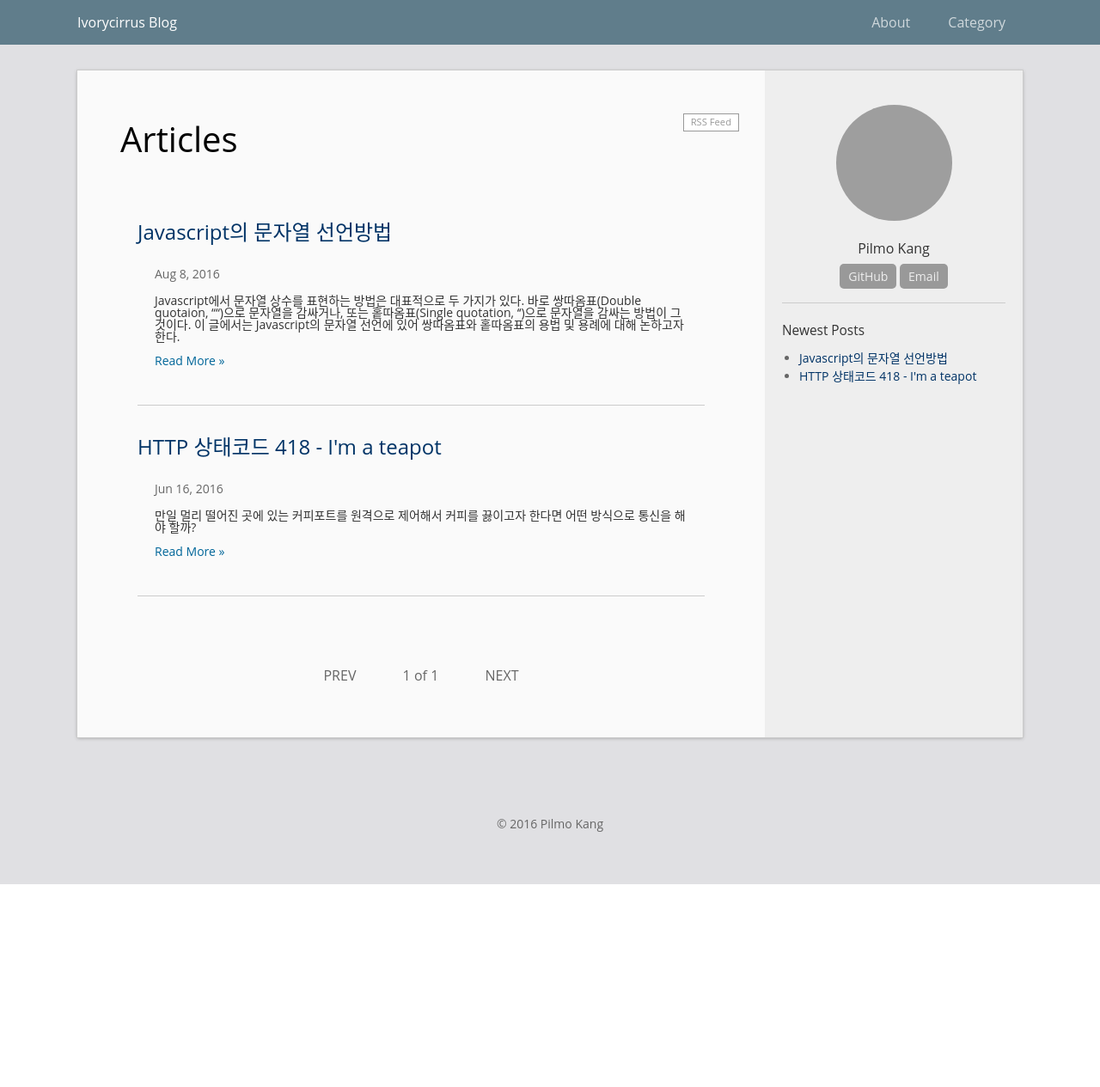
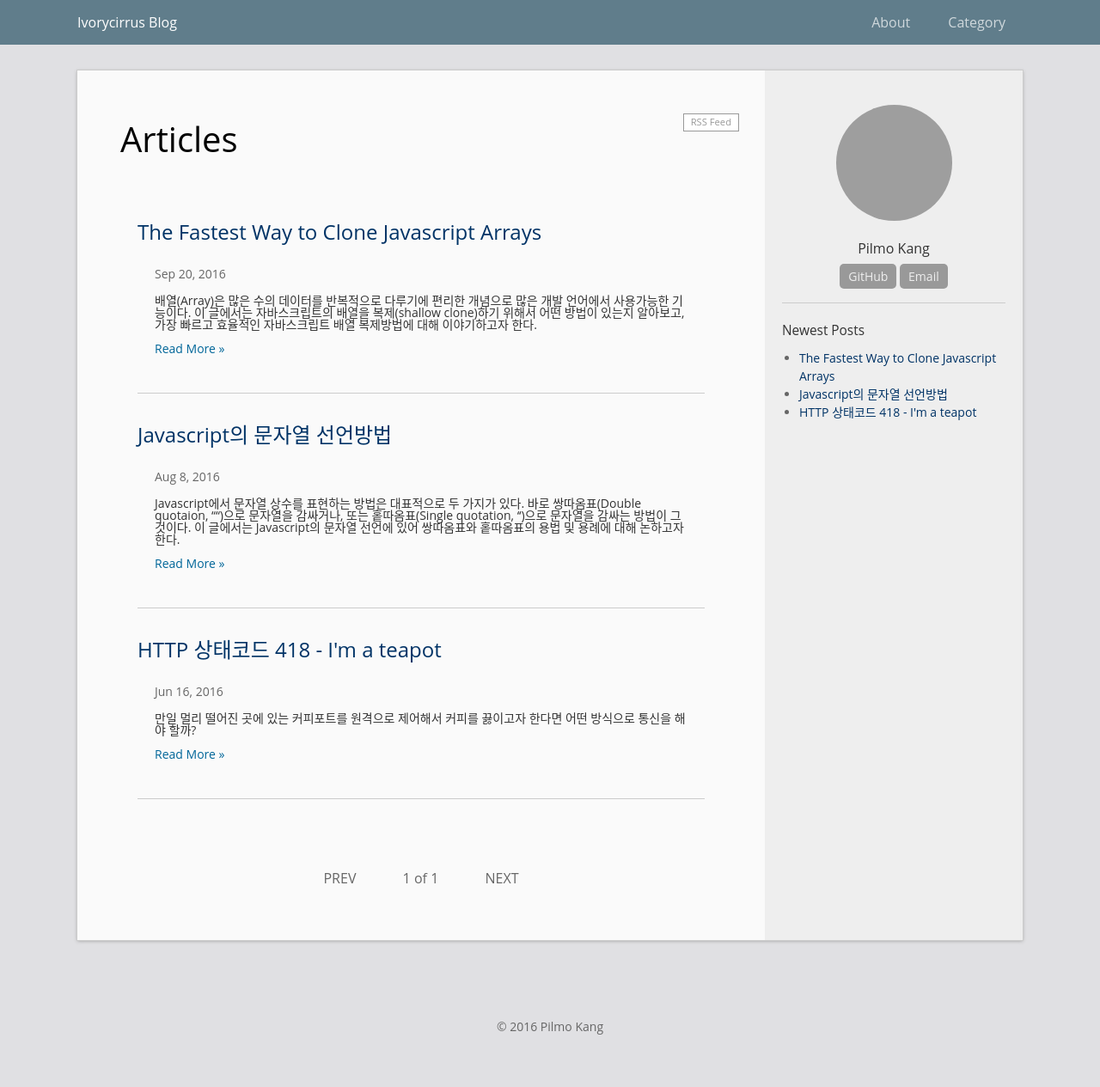
Before and after one commit to ivorycirrus/ivorycirrus.github.com, a Jekyll site: the page built from index.html, in a window 1280 px wide. Shown: the whole page at 86% size. Built offline with Jekyll 4.4.1, drawn with Linux system fonts in a browser that asks for light colours; the list of posts is cut into pages by our own code; before the commit the page ends 1029 px from its top, so only the background shows below that; some of the changed lines change nothing that is shown; grey boxes are pictures that could not be loaded.

Commit message:
post > js array clone 추가

````diff
--- a/_config.yml
+++ b/_config.yml
@@ -9,7 +9,7 @@ description: >
 # Your information
 email: ivorycirrus@gmail.com
 author: Pilmo Kang
-avatar: "https://ko.gravatar.com/userimage/41336920/31a3f926df0fc9c8643b29bd8010cdec.jpg?d=mm&size=135"
+avatar: "https://ko.gravatar.com/userimage/41336920/052b8db7b4a551e5f3c2d30466717261.jpeg?d=mm&size=135"
 profile: A curious programmer.
 #twitter_username: twitter_username
 github_username:  ivorycirrus
--- /dev/null
+++ b/_posts/2016-09-20-js-array.md
@@ -0,0 +1,253 @@
+---
+layout: post
+title:  "The Fastest Way to Clone Javascript Arrays"
+date:   2016-09-20 12:00
+categories: [javascript]
+permalink: /archivers/js-array
+---
+
+배열(Array)은 많은 수의 데이터를 반복적으로 다루기에 편리한 개념으로 많은 개발 언어에서 사용가능한 기능이다. 이 글에서는 자바스크립트의 배열을 복제(shallow clone)하기 위해서 어떤 방법이 있는지 알아보고, 가장 빠르고 효율적인 자바스크립트 배열 복제방법에 대해 이야기하고자 한다.
+
+## 1. 자바스크립트의 배열
+자바스크립트의 배열은 레퍼런스 객체이다. 배열 변수의 대입은 배열의 원소가 저장되어 있는 메모리의 주소값에 대한 정보만을 복사한 것으로 배열 안에 있는 실제 값의 복제가 이루어지지는 않는다. 자바스크립트의 배열을 복제하는 방법에는 아래와 같이 크게 두 가지 방법이 있다.
+
+* 자바스크립트 내장함수를 이용하는 방법
+* 새로운 배열을 선언하고, 원본 배열의 모든 원소를 순회하며 새로 생성한 배열에 값을 삽입하는 방법
+
+이어서 위 두 가지 방법의 자세한 구현 방법과 성능에 대해 이야기 해 보자.
+
+## 2. 내장함수를 이용한 배열의 복사
+
+자바스크립트의 내장함수 중에는(ES5 기준으로) 배열의 복사를 위한 함수가 존재하지는 않는다. 하지만, 일부 내장함수의 경우 출력되는 결과 값을 입력 파라메터와 다른 위치의 메모리에 값을 할당하여 반환하는 명령이 존재한다. 따라서 이러한 내장함수의 동작을 배열의 복제에 이용 할 수 있을 것이다.
+
+### 2.1 Array.slice
+Array객체의 prototype 함수인 slice는 본래 원본배열에서 원하는 갯수 만큼 원소를 잘라내는 기능을 제공한다. 그런데 원본 배열을 잘라 낼 위치를 배열의 시작지점으로 주면, 원본배열의 시작부터 끝까지를 잘라낸 값이라 판단하여 별도의 메모리 영역에 배열의 모든 값을 복제한 다음 이렇게 복제한 배열을 반환하게 된다. 이는 우리가 구현하고자 하는 배열의 복제에 해당하며, 많은 라이브러리에서 배열의 복제를 위해 이 방법을 이용하고 있다.
+
+slice함수를 이용한 배열의 복제는 다음과 같이 파라메터를 주지 않거나, 0을 파라메터로 하여 함수를 호출하면 된다.
+
+```javascript
+var origin = [1,2,3,4];
+var clone1 = origin.slice();
+var clone2 = origin.slice(0);
+```
+
+### 2.2 Array.concat
+Array객체의 prototype 함수인 concat은 원본 배열에 파라메터로 받은 배열을 붙여서 하나의 새로운 배열을 생성하는 기능을 제공한다. 이 때, 파라메터로 빈 배열객체를 전달하면 원본배열에 빈 배열을 합쳐서 원본배열과 같은데이터를 가진 새로운 객체를 반환하게 된다.
+
+concat 함수를 이용한 배열의 복제는 다음과 같이 할 수 있다.
+
+```javascript
+var origin = [1,2,3,4];
+var clone = origin.concat([]);
+```
+
+### 2.3 Serialize
+자바스크립트의 객체(JSON)를 다른 시스템으로 전송하기 위해 자바스크립트의 내장함수를 이용하여 문자열로 직렬화(Serialize) 하는 기능을 사용 할 수 있다. 이렇게 직렬화한 객체를 다시 파싱하면 원본과 동일한 값을 가진 객체로 생성 할 수 있어 객체의 복사에 활용 할 수 도 있다.
+
+```javascript
+var origin = [1,2,3,4];
+var clone = JSON.parse( JSON.stringify(origin) );
+```
+
+## 3. 배열을 순회와 배열 값 삽입
+배열을 순회하면서 값을 삽입하는 방법은 공통적으로 빈 배열 객체를 생성하고, 이 배열 객체의 각각의 위치에 원본 배열의 값을 일일히 대입하는 과정을 거친다.
+
+이 때, 동작 속도에 영향을 줄 수 있는 부분은 배열의 선언방법, 반복문을 이용한 배열의 순회방법, 배열에 값을 추가하는 방법을 들 수 있다.
+
+### 3.1 배열의 생성 방법
+자바스크립트의 배열 생성방법은, Array 객체의 생성자를 명시적으로 호출하는 방법과 리터럴(Literal) 방식으로 배열을 선언하는 방법을 들 수 있다.
+
+Array객체를 이용하는 방법은 new 키워드를 이용하여 Array객체의 생성자를 명시적으로 호출하는 방법이며, 이때 파라메터로 배열의 크기를 지정하거나 초기 배열의 원소를 입력 할 수 있다. 리터럴 방식을 이용한 배열의 선언은 배열의 선언과 동시에 값을 바로 할당 할 수 있도록 배열의 원소를 포함하는 값의 목록을 ```[]```으로 감싸서 표현하는 방식이다. 일반적으로 배열의 생성은 성능 및 객체의 프로토타입 활용측면에서 리터럴 방식을 사용하는것을 추천하며, 이와 관련된 이야기는[여기 링크의 글](http://stackoverflow.com/questions/885156/whats-wrong-with-var-x-new-array)을 참고 하도록 하자.
+
+```javascript
+// Using constructor of Array object
+var arr1 = new Array (3);
+var arr2 = new Array (1,2,3);
+
+// Using literal way
+var arr3 = [1,2,3];
+```
+
+위의 예와 같이 자바스크립트의 배열을 생성 할 수 있다. 이 때 arr1은 배열의 크기만을 가진 ```[undefined, undefined, undefined]```의 값을 가진 배열을 생성하며, arr2와 arr3는 파라메터로 주어진 값을 배열의 원소로 구성하여 ```[1,2,3]```의 값으로 초리과된 배열 객체를 생성하게 된다.
+
+### 3.2 반복문을 이용한 배열의 순회 방법
+반복문을 이용하여 배열의 모든 값을 순회하는 방법은 여러가지가 있지만, 여기에서는 다음 4가지 방법을 소개 하고자 한다.
+
+* for 구문과 배열의 인덱스를 이용한 순차 접근
+* while 구문과 배열의 인덱스를 이용한 순차 접근
+* for-in 구문을 이용한 인덱스 획득 및 원소 조회
+* Array 객체의 프로토타입 함수인 forEach 함수를 이용한 배열 순회
+
+위에 열거한 각각의 방법에 대해 ```[1,2,3,4]```의 값을 가진 배열의 모든 원소를 출력하는 예제는 다음과 같다.
+
+```javascript
+var arr = [1,2,3,4];
+
+// for 구문과 배열의 인덱스를 이용한 순차 접근
+var inx = 0;
+for(inx = 0 ; inx < arr.length ; inx++ ){
+    console.log(arr[inx]);
+}
+
+// while 구문과 배열의 인덱스를 이용한 순차 접근
+var inx = arr.length;
+while(inx--){
+    console.log(arr[inx]);
+}
+
+// for-in 구문을 이용한 인덱스 획득 및 원소 조회
+var inx = 0;
+for(inx in arr){
+    console.log(arr[inx]);
+}
+
+// Array 객체의 프로토타입 함수인 forEach 함수를 이용한 배열 순회
+arr.forEach(function(element, inx){
+    console.log(element);
+});
+```
+
+### 3.3 배열에 값을 추가하는 방법
+자바스크립트의 배열에 값을 추가하는 방법은 일반적으로 다음 3가지 방법이 사용 가능하다.
+
+* 배열의 인덱스로 배열의 원소에 접근하여 직접 값을 대입하는 방법
+* Array.push() 함수를 이용하여 배열의 뒤에 값을 추가하는 방법
+* Array.unshift() 함수를 이용하여 배열의 앞에 값을 추가하는 방법
+
+이 방법을 활용한 예제 코드는 아래와 같다.
+
+```javascript
+var arr = [];
+
+// set value for using array index
+arr[0] = 1;
+
+// add value at the last of array
+arr.push(2);
+
+// add value at the first of array
+arr.unshift(3);
+```
+
+## 4. 복사 속도 테스트
+
+### 4.1 배열복사 속도 테스트
+다음과 같이 배열을 복사하는 방법에 대한 속도 테스트를 진행했으며, 테스트에 사용된 시스템 환경은 다음과 같다.
+
+> - H/W : MacBook Pro (Retina, 13-inch, Late 2013) , i5 , 8G ram<br/>
+> - OS : OSX El Capitan 10.11.6<br/>
+> - Tool : node.js v4.2.5
+
+테스트에 사용한 배열은 10만개의 숫자를 원소로 하는 배열 객체를 미리 선언해서 모든 테스트에 공통으로 사용했다. 이 배열을 앞서 소개한 각각의 방법으로 복사를 수행하여 소요된 시간을 측정하며, 이 때 각각의 방법에 대해 10번씩 복사를 수행하여 평균 낸 값을 화면에 출력하도록 했다.
+
+배열의 원소를 순회하면서 값을 복사하는 방법은 그 구성상 배열의 생성 및 순회, 배열에 값을 추가하는 방법이 각각 독립적으로 결과에 영향을 줄 수 있으므로 각각의 경우를 조합하여 동작 성능을 측정하는 코드를 작성했다. 전체 테스트에 대한 코드는 [여기 Gist Link](https://gist.github.com/ivorycirrus/8831875b9331d938311f7682500c7002)를 참고하자.
+
+### 4.2 속도 테스트 결과
+아래는 앞서 소개한 모든 방법에 대해 테스트를 수행 한 결과이다.
+
+테스트 결과를 종합적으로 볼 때, 주목할 만한 결과를 정리하면 다음과 같다.
+
+* 원본배열과 같은 크기의 배열을 미리 생성 한 후 배열의 인덱스로 접근하여 값을 대입하는 방법이 빈 배열객체 생성 후 Array.push() 함수로 값을 추가하는 방법에 비해 빠르다. (copyPushForIndexCount:1.8ms vs copyIndexForIndexCountFixedInit:0.2ms)
+* 배열의 순회 속도는 '인덱스를 이용한 접근'이 가장 빠르며 'Array.forEach() 를 이용한 접근', 'for-in 구문의 활용' 순으로 빠른 동작속도를 보인다.
+* for 문의 인덱스를 이용한 방법과 while 문의 인덱스를 이용한 방법은 그 동작 속도가 비슷하다.
+* Array.unshift()는 Array.push()에 비해 동작속도가 매우 느리다.
+* 자바스크립트 내장함수인 Array.slice()및 Array.concat()의 객체 복사 속도가 빠른 편이다..
+
+```
+========================================================
+Copying array - size : 100000 / sampling count : 10
+--------------------------------------------------------
+copyPushForIndexCount : 1.8ms
+copyPushForIn : 43.2ms
+copyPushArrayForeach : 3ms
+copyPushForIndexCountFixedInit : 5.6ms
+copyPushForInFixedInit : 45.4ms
+copyPushArrayForeachFixedInit : 4.9ms
+copyUnshiftForIndexCount : 1943.9ms
+copyUnshiftForIn : 1983.5ms
+copyUnshiftArrayForeach : 1934.8ms
+copyUnshiftForIndexCountFixedInit : 17118.9ms
+copyUnshiftForInFixedInit : 26391.2ms
+copyUnshiftArrayForeachFixedInit : 26395.6ms
+copyIndexForIndexCount : 2ms
+copyIndexForIn : 54.9ms
+copyIndexArrayForeach : 2.2ms
+copyIndexForIndexCountFixedInit : 0.2ms
+copyIndexForInFixedInit : 47.1ms
+copyIndexArrayForeachFixedInit : 1.9ms
+copyIndexWhileIndexCount : 7.5ms
+copyIndexWhileIndexCountFixedInit : 0.4ms
+copySlice : 0.2ms
+copySliceZero : 0.2ms
+copyConcat : 0.1ms
+copyJSON : 4.7ms
+========================================================
+```
+
+위 결과중 1ms 미만의 동작속도를 보이는 값은 수행시간이 매우 짧은 관계로 자바스크립트 동작 이외의 다른 요소로 인안 오차 발생의 가능성이 있을 수 있다. 이에 빠른 속도를 보인 5가지 방법을 대상으로 1000만개의 원소를 가진 배열을 복사하는 테스트를 다시 수행했다.
+
+수행 결과 고정길이로 배열을 선언하고 인덱스를 이용하여 값을 일일히 복사하는 방법이 자바스크립트의 내장함수들을 이용하는 방법에 비해 확연히 빠른 동작속도를 보인다는 것을 알 수 있었다. 그리고 For 구문과 While구문을 비교하면 For구문이 다소 빠른 속도를 보이는 것을 볼 수 있는데, 이는 While구문을 이용한 방법의 경우 복사한 배열의 순서를 맞추기 위해 Array.reverse()함수를 호출하는 것 때문에 수행시간이 증가 한 것으로 판단된다.
+
+```
+========================================================
+Copying array - size : 10000000 / sampling count : 10
+--------------------------------------------------------
+copyIndexForIndexCountFixedInit : 16.2ms
+copyIndexWhileIndexCountFixedInit : 18.2ms
+copySlice : 49.6ms
+copySliceZero : 49.2ms
+copyConcat : 49.3ms
+========================================================
+```
+
+
+## 5. 결론
+지금까지 자바스크립트의 배열을 복사하는 방법에 대해 알아보고 어떤 방법이 빠르게 동작하는지 테스트 해 보았다. 앞서 소개한 내용을 바탕으로 자바스크립트 개발시 배열을 복사하는 방법으로 다음 두 가지 방법을 추천한다.
+
+### 5.1 빠른 동작 속도를 요구하는 시스템
+빠른 동작속도를 요구하는 시스템에서는 고정길이의 배열을 선언하고 배열의 인덱스 순회하며 값을 대입하는 방법의 복사를 추천한다. 단순 자바스크립트 객체의 값의 대입을 이용한 방법이므로, 시스템의 메모리 구조 및 자바스크립트 컴파일러의 최적화 방향에 따라 성능 차이가 있을 수 있으므로 적용에 앞서 각 시스템별 성능 테스트가 필요 할 수 있다.
+
+```javascript
+function copyArray(originArray){
+  var index = 0,
+        targetSize = originArray.length,
+        targetArray = new Array(targetSize);
+
+    for(index = 0 ; index < targetSize ; index++) {
+      targetArray[index] = originArray[index];
+    }
+
+    return targetArray;
+}
+```
+
+### 5.2 간결한 코드를 필요로하는 시스템
+자바스크립트의 내장함수인 Array.slice()는 한줄로 표현하는 자바스크립트 객체 복사 방법 중 굉장히 짧고 간편한 편이고 그 동작속도 또한 느리지 않은 편이다. 따라서 배열의 크기가 크지 않고, 간결한 코드로 구현을 하고자 하는 경우 Array.slice()는 굉장히 합리적인 선태이 될 수 있다.
+
+```javascript
+function copyArray(originArray){
+  return originArray?originArray.slice():null;
+}
+```
+
+일례로 자바스크립트의 객체 조작을 위해 많이 사용하는 라이브러리인 [underscore.js](http://underscorejs.org/)의 객체 복사 함수인 ```_.clone()``` 에서도 복사할 객체가 배열일 경우 Array.clone()함수를 이용하고 있다.
+
+```javascript
+// Ref. URL : https://github.com/jashkenas/underscore/blob/master/underscore.js
+// Create a (shallow-cloned) duplicate of an object.
+_.clone = function(obj) {
+    if (!_.isObject(obj)) return obj;
+    return _.isArray(obj) ? obj.slice() : _.extend({}, obj);
+};
+```
+
+## 6. 마치며
+앞서 소개한 자바스크립트의 배열을 복사하는 방법은 많은 양의 자료가 담긴 배열을 다루는데 좋은 참고자료가 될 것이라 예상한다. 하지만 배열안의 원소가 객체/함수/배열 등에 대해서는 앞서 소개한 방법 가운데 JSON으로 직렬화 하는 방법을 제외하고는 깊은 복사를 수행하지 않는다. 즉 배열은 복사 했지만, 복사한 값이 이전 배열에 담겨있는 원소의 참조값일 수 있다. 따라서 기본형(primitive)변수 이외의 참조형(referential)변수를 포함하는 배열의 경우 깊은 복사를 수행하고자 할 경우 추가적인 처리를 고민해야 할 것이다.
+
+이러한 깊은 복사에 대한 예로 [jQuery](https://jquery.com/)의 ```jQuery.extend()```함수에서는 배열 또는 객체안에 포함된 모든 원소를 for-in구문을 이용하여 순회하면서 신규객체를 생성하고 원소를 주입 하는 방법으로 객체복사를 구현 하고 있다. 분명 for-in구문이 인덱스를 활용한 for문에 비해 동작속도가 느린 것은 사실이나, 같은 코드로 배열과 객체를 동시에 처리할 수 있는 장점이 있어 라이브러리의 구조를 단순화 할 목적으로 선택된 방법으로 보인다.
+
+웹의 영역이 모바일 환경까지 넓어지면서 단일 페이지 애플리케이션(SPA, Single Page Application)이 늘어나고 있는 상황에서, 많은 데이터를 클라이언트의 브라우저에서 처리하고자 할 때 이 글이 도움이 되었으면 한다.
+
+## 참고
+* The way to create Javascript arrays : http://stackoverflow.com/questions/885156/whats-wrong-with-var-x-new-array
+* Test Code for copying javascript arrays : https://gist.github.com/ivorycirrus/8831875b9331d938311f7682500c7002
````
